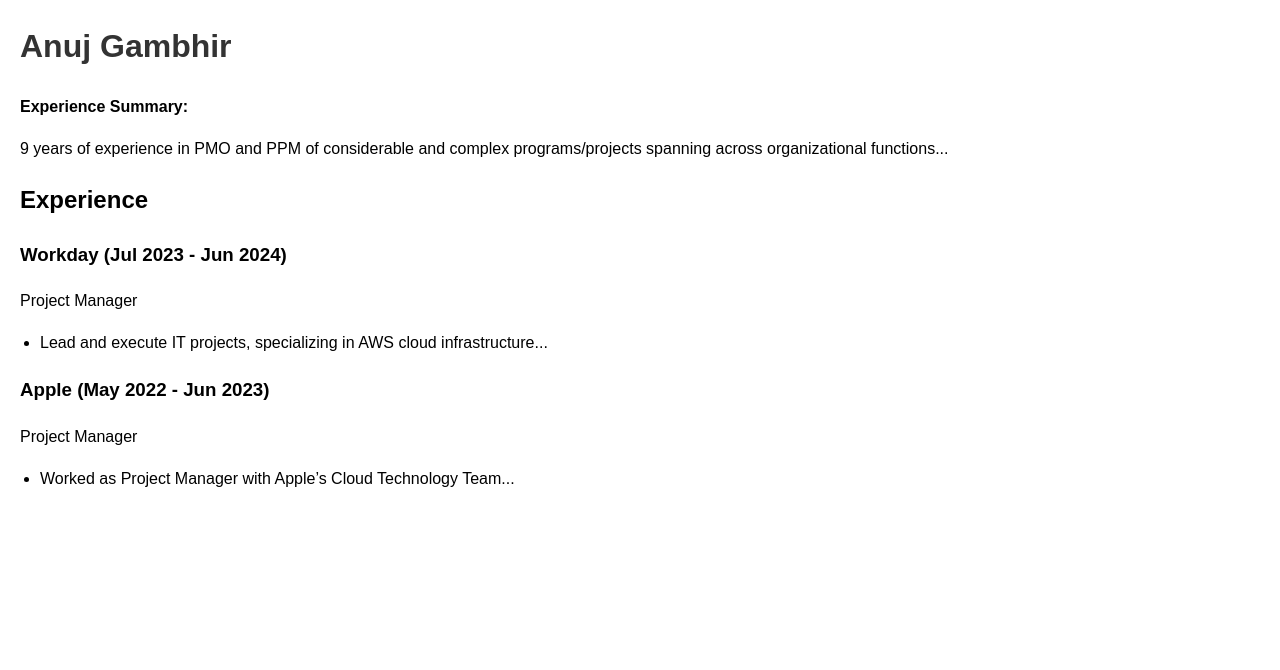
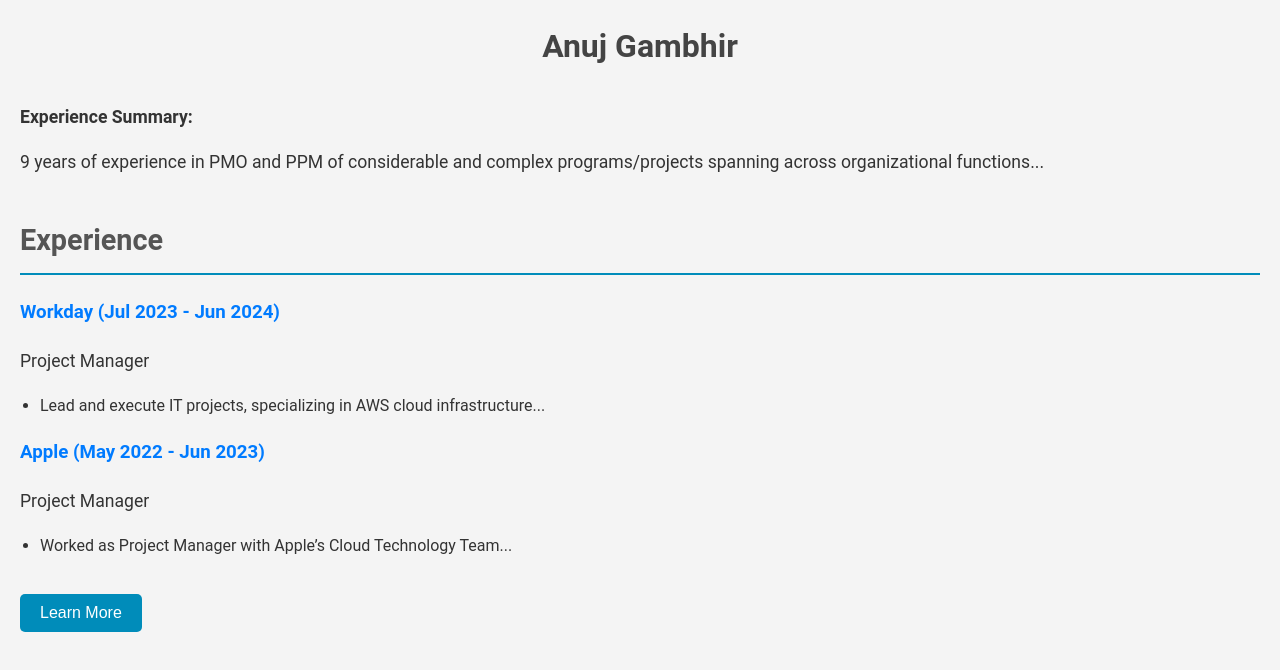
Before and after one commit to anujgambhir21/anujgambhir.github.io, a plain HTML site: page index.html in a window 1280 px wide. Drawn offline with Linux system fonts and the light colour scheme.

Commit message:
Update index.html

```diff
--- a/index.html
+++ b/index.html
@@ -4,13 +4,7 @@
     <meta charset="UTF-8">
     <meta name="viewport" content="width=device-width, initial-scale=1.0">
     <title>Anuj Gambhir - Professional Profile</title>
-    <style>
-        body { font-family: Arial, sans-serif; line-height: 1.6; margin: 20px; }
-        h1 { color: #333; }
-        .section-title { font-size: 1.5em; margin-top: 20px; }
-        .experience { margin-bottom: 20px; }
-        ul { padding-left: 20px; }
-    </style>
+    <link rel="stylesheet" href="styles.css">
 </head>
 <body>
     <h1>Anuj Gambhir</h1>
@@ -36,5 +30,6 @@
 
     <!-- Add other work experiences similarly -->
 
+    <script src="script.js"></script>
 </body>
 </html>
```
